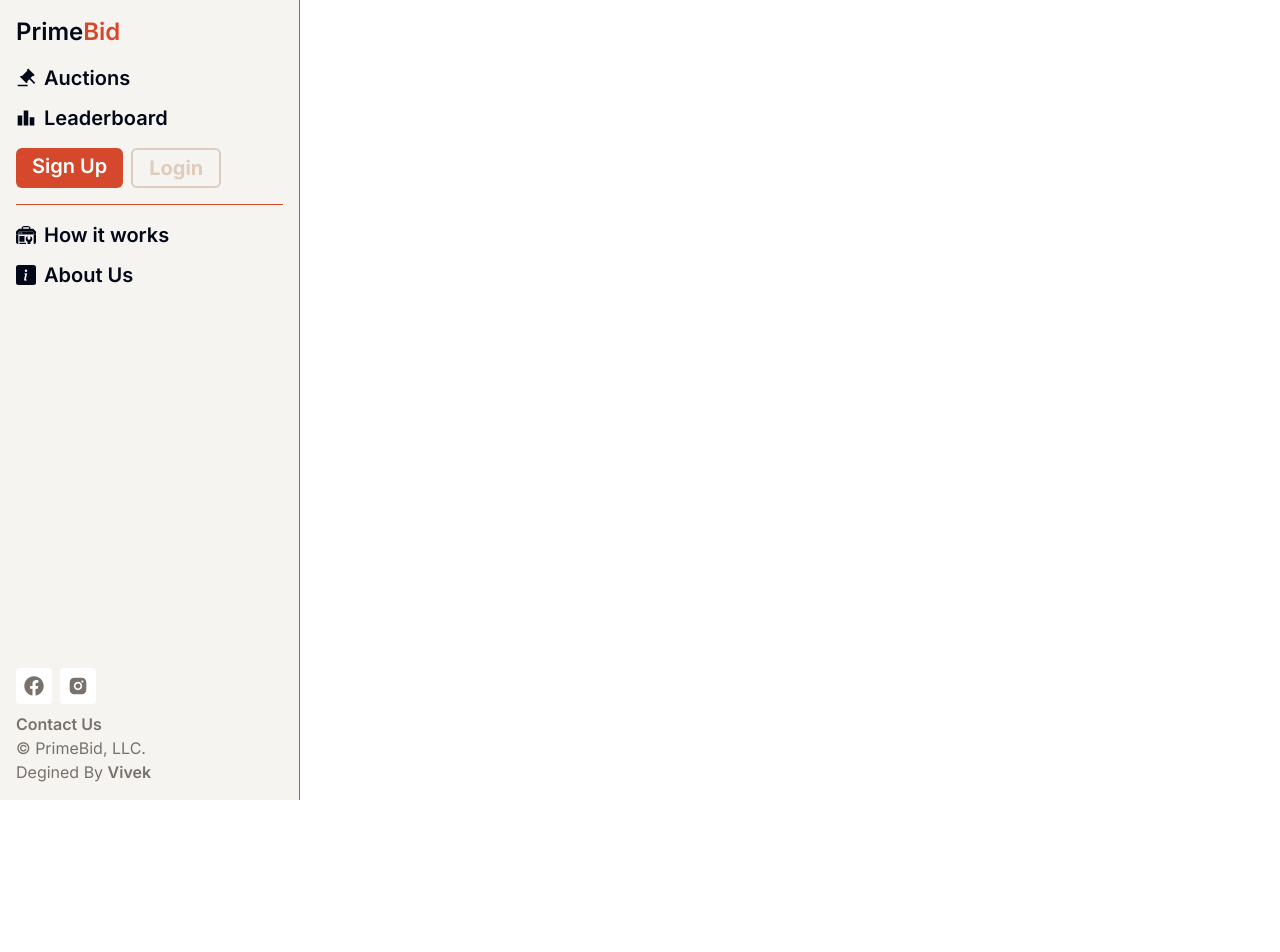
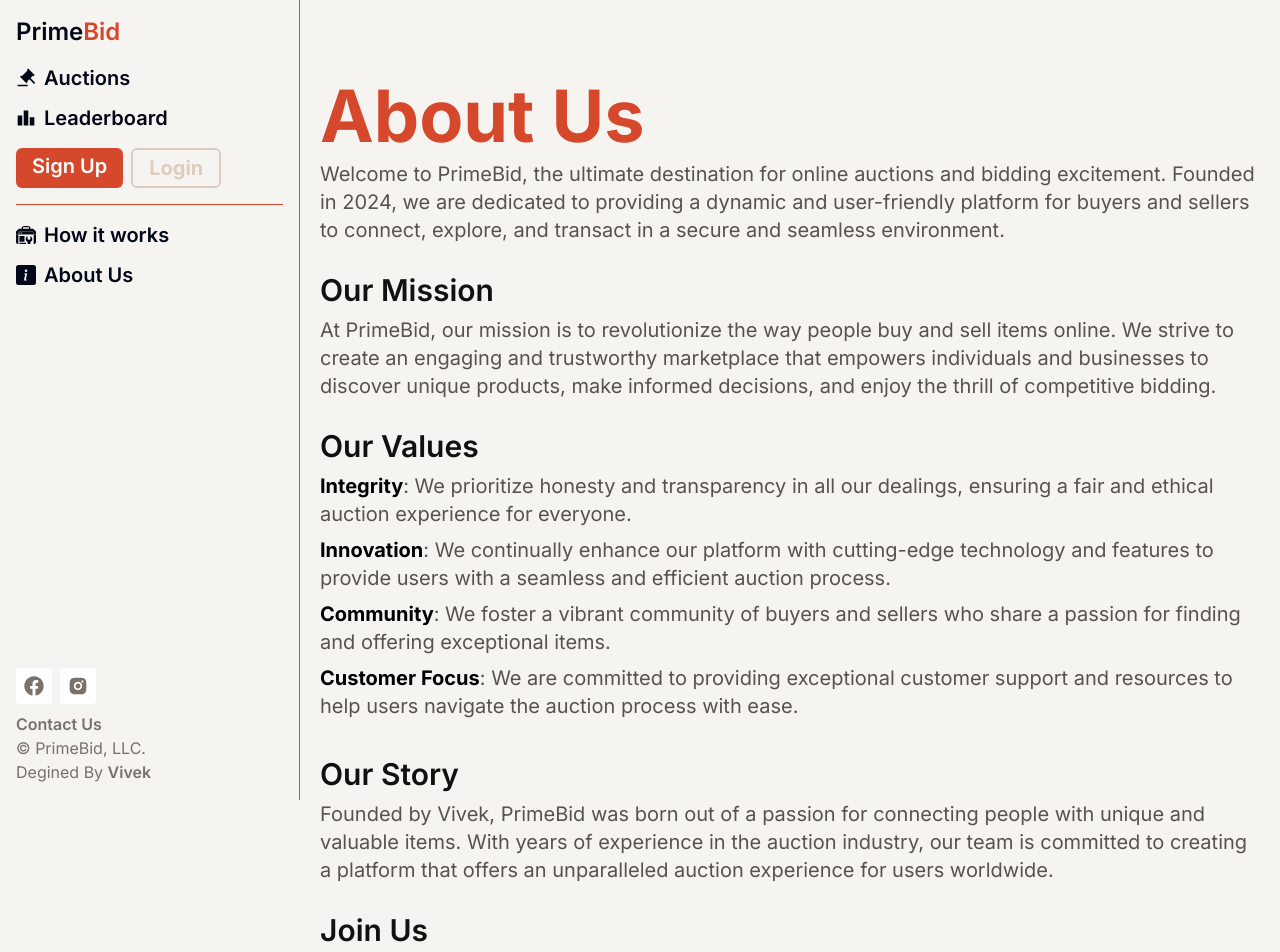
Before and after one commit to viv756/mern-auction-platform-frontend, a React (Vite) app: page /about in a window 1280 px wide. Shown: the top 952 px of the page. Before the commit the page ends 800 px from the top, so only its background shows below. Built offline with nearby package versions, Linux system fonts and the light colour scheme; no server answers.

Commit message:
create About page

```diff
--- a/src/App.jsx
+++ b/src/App.jsx
@@ -10,6 +10,7 @@ import SignUp from "./pages/SignUp";
 import Login from "./pages/Login";
 import SubmitCommission from "./pages/SubmitCommission";
 import HowItWorks from "./pages/HowItWorks";
+import About from "./pages/About";
 
 const App = () => {
   const dispatch = useDispatch();
@@ -26,6 +27,7 @@ const App = () => {
         <Route path="/login" element={<Login />} />
         <Route path="/submit-commission" element={<SubmitCommission />} />
         <Route path="/how-it-works-info" element={<HowItWorks />} />
+        <Route path="/about" element={<About />} />
       </Routes>
       <ToastContainer position="top-right" />
     </BrowserRouter>
--- /dev/null
+++ b/src/pages/About.jsx
@@ -0,0 +1,98 @@
+import H1 from "@/components/H1";
+import React from "react";
+
+const About = () => {
+  const values = [
+    {
+      id: 1,
+      title: "Integrity",
+      description:
+        "We prioritize honesty and transparency in all our dealings, ensuring a fair and ethical auction experience for everyone.",
+    },
+    {
+      id: 2,
+      title: "Innovation",
+      description:
+        "We continually enhance our platform with cutting-edge technology and features to provide users with a seamless and efficient auction process.",
+    },
+    {
+      id: 3,
+      title: "Community",
+      description:
+        "We foster a vibrant community of buyers and sellers who share a passion for finding and offering exceptional items.",
+    },
+    {
+      id: 4,
+      title: "Customer Focus",
+      description:
+        "We are committed to providing exceptional customer support and resources to help users navigate the auction process with ease.",
+    },
+  ];
+
+  return (
+    <section className="w-full ml-0 m-0 h-fit px-5 pt-20 lg:pl-[320px] gap-7 flex flex-col min-h-screen py-4 justify-center">
+      <div>
+        <H1 content={" About Us"} color={`#d6482b`} />
+        <p className="text-xl text-stone-600">
+          Welcome to PrimeBid, the ultimate destination for online auctions and bidding excitement.
+          Founded in 2024, we are dedicated to providing a dynamic and user-friendly platform for
+          buyers and sellers to connect, explore, and transact in a secure and seamless environment.
+        </p>
+      </div>
+      <div>
+        <h3
+          className={`text-[#111] text-xl font-semibold mb-2 min-[480px]:text-xl md:text-2xl lg:text-3xl`}>
+          Our Mission
+        </h3>
+        <p className="text-xl text-stone-600">
+          At PrimeBid, our mission is to revolutionize the way people buy and sell items online. We
+          strive to create an engaging and trustworthy marketplace that empowers individuals and
+          businesses to discover unique products, make informed decisions, and enjoy the thrill of
+          competitive bidding.
+        </p>
+      </div>
+      <div>
+        <h3
+          className={`text-[#111] text-xl font-semibold mb-2 min-[480px]:text-xl md:text-2xl lg:text-3xl`}>
+          Our Values
+        </h3>
+        <ul className="list-inside">
+          {values.map((element) => (
+            <li className="text-xl text-stone-600 mb-2" key={element.id}>
+              <span className="text-black font-bold">{element.title}</span>: {element.description}
+            </li>
+          ))}
+        </ul>
+      </div>
+      <div>
+        <h3
+          className={`text-[#111] text-xl font-semibold mb-2 min-[480px]:text-xl md:text-2xl lg:text-3xl`}>
+          Our Story
+        </h3>
+        <p className="text-xl text-stone-600">
+          Founded by Vivek, PrimeBid was born out of a passion for connecting people with unique and
+          valuable items. With years of experience in the auction industry, our team is committed to
+          creating a platform that offers an unparalleled auction experience for users worldwide.
+        </p>
+      </div>
+      <div>
+        <h3
+          className={`text-[#111] text-xl font-semibold mb-2 min-[480px]:text-xl md:text-2xl lg:text-3xl`}>
+          Join Us
+        </h3>
+        <p className="text-xl text-stone-600">
+          Whether you're looking to buy, sell, or simply explore, PrimeBid invites you to join our
+          growing community of auction enthusiasts. Discover new opportunities, uncover hidden gems,
+          and experience the thrill of winning your next great find.
+        </p>
+      </div>
+      <div>
+        <p className="text-[#d6482b] text-xl font-bold mb-3">
+          Thank you for choosing PrimeBid. We look forward to being a part of your auction journey!
+        </p>
+      </div>
+    </section>
+  );
+};
+
+export default About;
```
